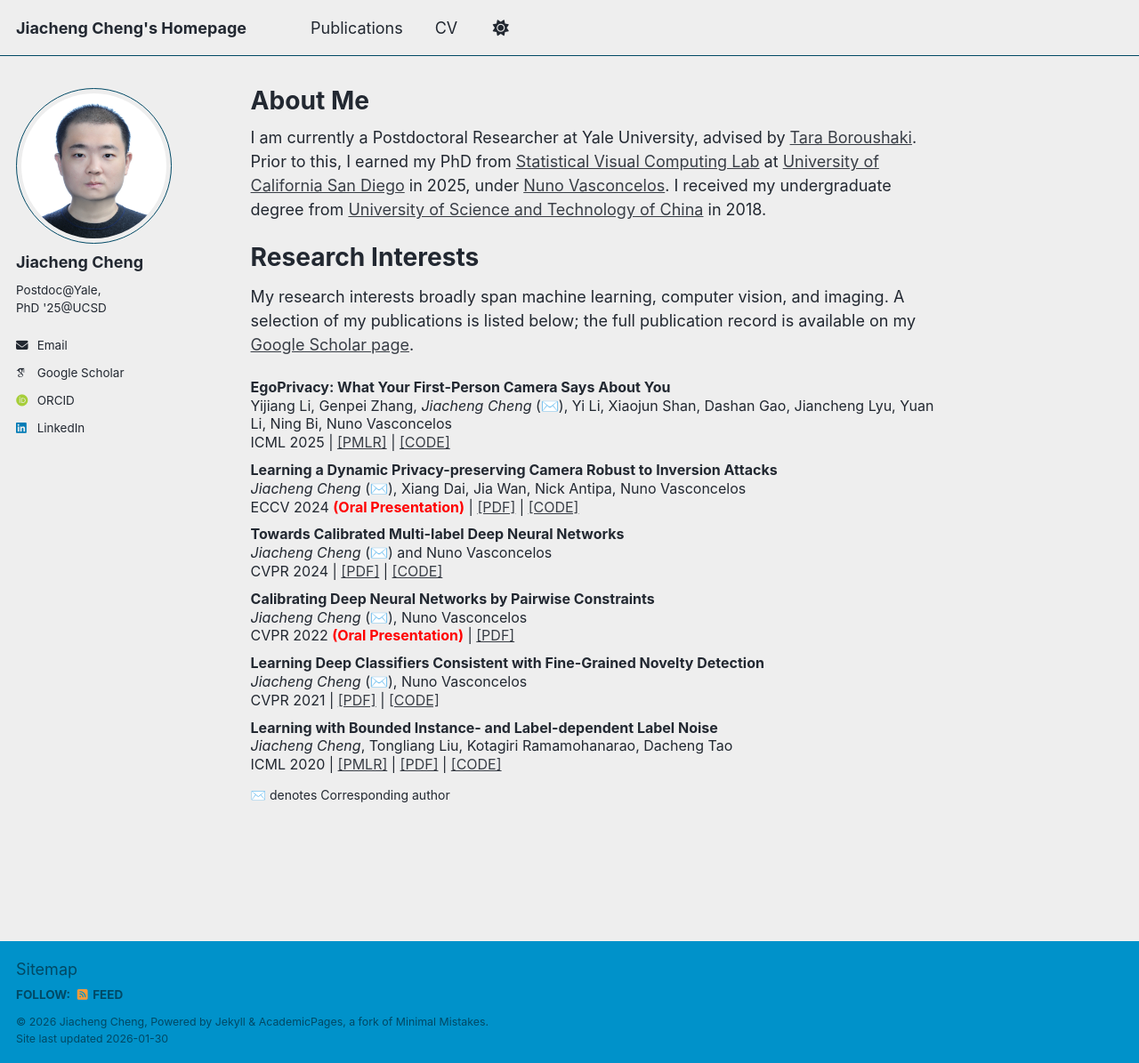
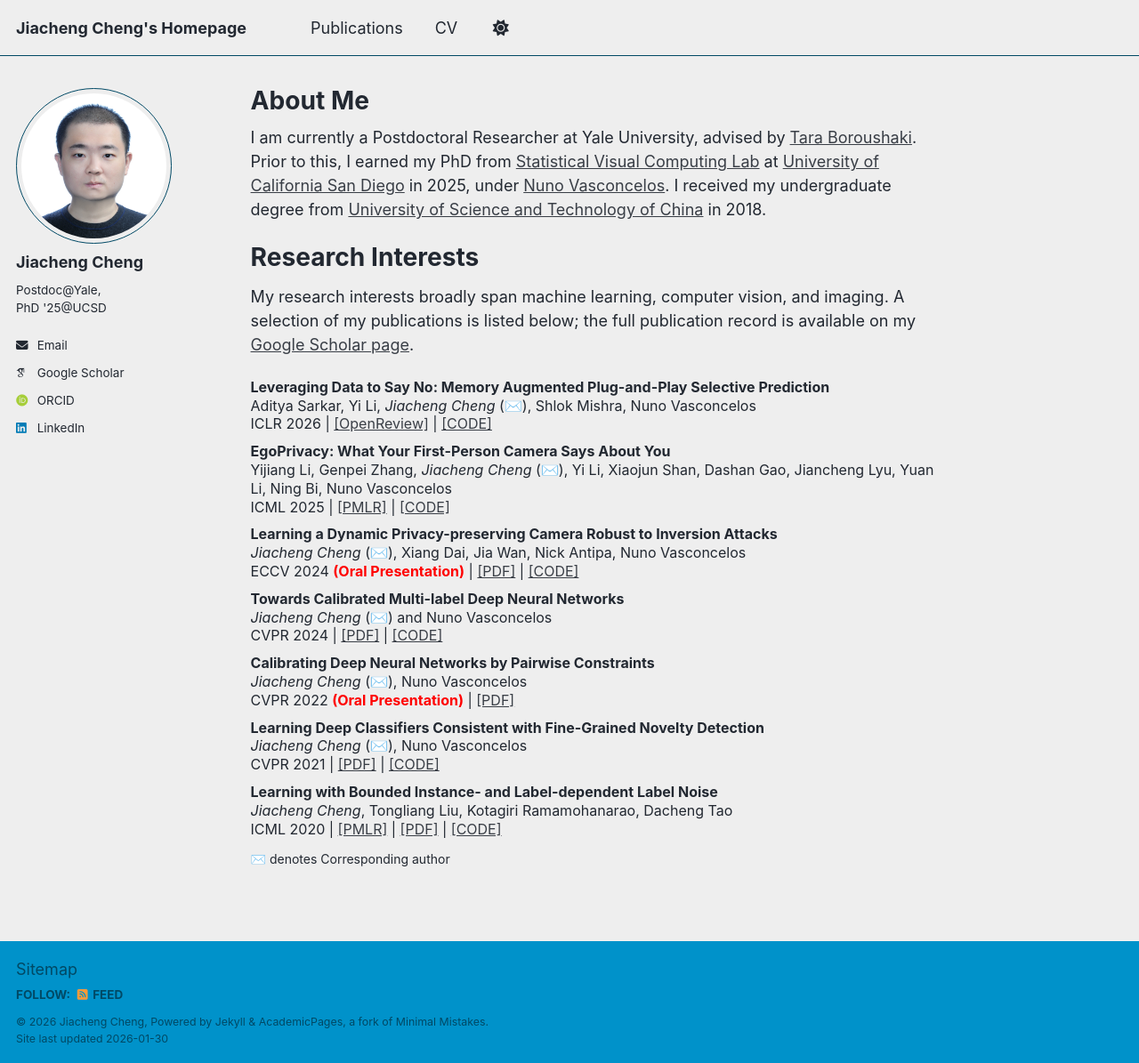
Before and after one commit to Jiacheng-Cheng/Jiacheng-Cheng.github.io, a Jekyll site: the page built from _pages/about.md, in a window 1280 px wide and 1195 px high. Shown: the whole window at 89% size. Built offline with Jekyll 4.4.1, drawn with Linux system fonts in a browser that asks for light colours; some web fonts are replaced; a script bundle is joined from its source files by our own code; library files that are not in the unit come from our copies.

Commit message:
Update about.md

```diff
--- a/_pages/about.md
+++ b/_pages/about.md
@@ -24,9 +24,15 @@ My research interests broadly span machine learning, computer vision, and imagin
 <div style="font-size: 16px; line-height: 1.3;">
 
     <div style="margin-bottom: 10px;">
+        <strong>Leveraging Data to Say No: Memory Augmented Plug-and-Play Selective Prediction </strong><br>
+        Aditya Sarkar, Yi Li, <em>Jiacheng Cheng</em> (✉️), Shlok Mishra, Nuno Vasconcelos<br>
+        ICLR 2026  | <a href="https://openreview.net/forum?id=2OcklgJiU0">[OpenReview]</a> |  <a href="https://github.com/kingston-aditya/MA-PaPSP">[CODE]</a>
+    </div>
+
+    <div style="margin-bottom: 10px;">
         <strong>EgoPrivacy: What Your First-Person Camera Says About You</strong><br>
         Yijiang Li, Genpei Zhang, <em>Jiacheng Cheng</em> (✉️), Yi Li, Xiaojun Shan, Dashan Gao, Jiancheng Lyu, Yuan Li, Ning Bi, Nuno Vasconcelos<br>
-        ICML 2025  | <a href="https://proceedings.mlr.press/v267/li25ds.html">[PMLR]</a> |  <a href="">[CODE]</a>
+        ICML 2025  | <a href="https://proceedings.mlr.press/v267/li25ds.html">[PMLR]</a> |  <a href="https://github.com/williamium3000/ego-privacy">[CODE]</a>
     </div>
 
     <div style="margin-bottom: 10px;">
```
